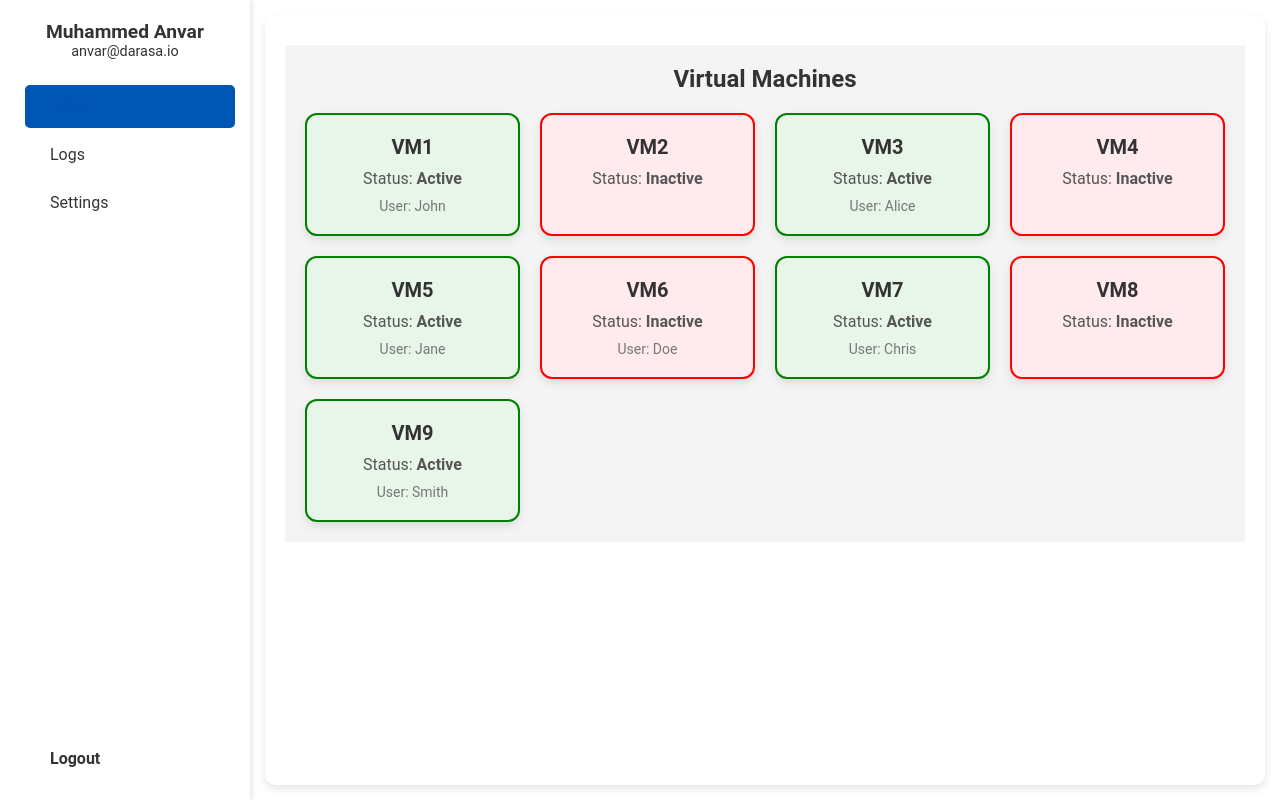
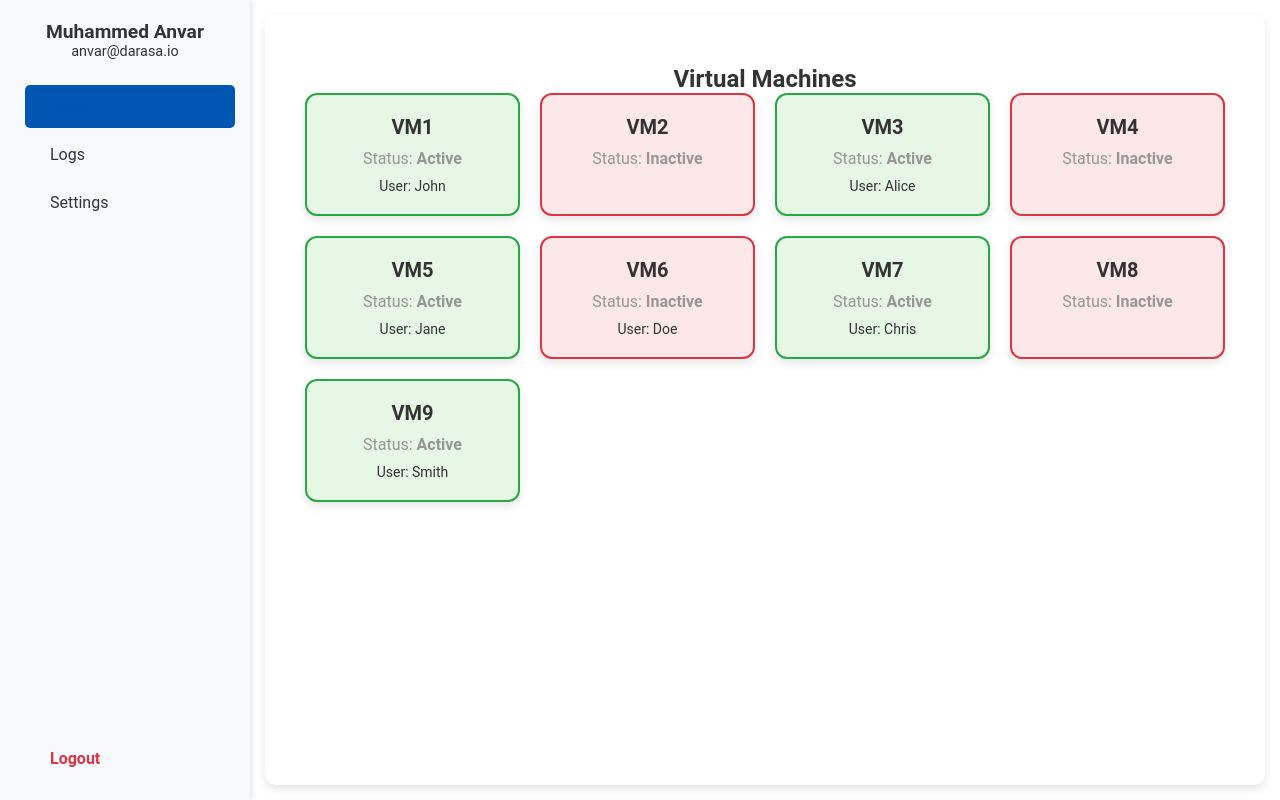
Before and after one commit to sujilagapi/vm-user-management-app, a React (Create React App) app in the folder frontend/: page /dashboard in a window 1280 px wide. Built offline with nearby package versions, Linux system fonts and the light colour scheme.

Commit message:
Fixed the stupidity with index.css

```diff
--- a/frontend/src/components/Login.css
+++ b/frontend/src/components/Login.css
@@ -5,7 +5,7 @@
     align-items: center; /* Vertically center */
     height: 100vh; /* Full viewport height */
     width: 100vw; /* Full viewport width */
-    background-color: var(--background-color); /* Theme-based background */
+    background-color: var(--primary-bg-color); /* Theme-based background */
     box-sizing: border-box; /* Include padding and borders in width/height */
 }
 
@@ -13,7 +13,7 @@
 .login-container {
     max-width: 400px;
     width: 100%;
-    background: var(--container-bg-color); /* Theme-based container background */
+    background: var(--secondary-bg-color); /* Theme-based container background */
     padding: 20px 30px;
     border-radius: 10px;
     box-shadow: 0 4px 8px rgba(0, 0, 0, 0.1);
@@ -34,44 +34,7 @@
     gap: 15px;
 }
 
-/* Input Group Styling */
-.input-group {
-    display: flex;
-    align-items: center;
-    background: var(--input-bg-color);
-    border: 1px solid var(--border-color);
-    border-radius: 5px;
-    padding: 10px;
-}
 
-.input-group .icon {
-    font-size: 1.2rem;
-    color: var(--text-color);
-    margin-right: 10px;
-}
-
-.input-group input {
-    flex: 1;
-    border: none;
-    background: none;
-    outline: none;
-    font-size: 1rem;
-    padding: 5px;
-    color: var(--text-color);
-}
-
-/* Button Styling */
-.login-button {
-    background-color: var(--button-bg-color);
-    color: var(--text-color);
-    font-size: 1rem;
-    font-weight: 600;
-    border: none;
-    border-radius: 5px;
-    padding: 10px;
-    cursor: pointer;
-    transition: background-color 0.3s;
-}
 
 .login-button:hover {
     background-color: var(--button-hover-bg-color);
@@ -86,7 +49,7 @@
 .register-button-link {
     background: none;
     border: none;
-    color: var(--link-color);
+    color: var(--primary-text-color);
     cursor: pointer;
     text-decoration: underline;
     font-size: inherit;
@@ -109,7 +72,7 @@
     border: none;
     cursor: pointer;
     font-size: 1.5rem;
-    color: var(--text-color); /* Theme-based text color */
+    color: var(--primary-text-color); /* Theme-based text color */
     outline: none;
     transition: transform 0.3s ease;
 }
--- a/frontend/src/components/Sidebar.css
+++ b/frontend/src/components/Sidebar.css
@@ -1,7 +1,7 @@
 .sidebar {
     width: 250px;
-    background-color: var(--container-bg-color); /* Dynamic background color */
-    color: var(--text-color); /* Dynamic text color */
+    background-color: var(--secondary-bg-color); /* Dynamic background color */
+    color: var(--primary-text-color); /* Dynamic text color */
     display: flex;
     flex-direction: column;
     justify-content: space-between; /* Push logout to bottom */
@@ -13,7 +13,7 @@
 .sidebar-title {
     font-size: 24px;
     margin-bottom: 20px;
-    color: var(--text-color);
+    color: var(--primary-text-color);
 }
 
 /* Profile Section */
@@ -27,18 +27,18 @@
     width: 70px;
     height: 70px;
     margin-bottom: 10px;
-    border: 2px solid var(--container-bg-color); /* Dynamic border */
+    border: 2px solid var(--secondary-bg-color); /* Dynamic border */
 }
 
 .profile-section h3 {
     margin: 0;
     font-size: 1.2rem;
-    color: var(--text-color);
+    color: var(--primary-text-color);
 }
 
 .profile-section p {
     font-size: 0.9rem;
-    color: var(--text-color);
+    color: var(--primary-text-color);
 }
 
 .sidebar-menu {
@@ -52,7 +52,7 @@
     cursor: pointer;
     border-radius: 5px;
     transition: background 0.3s ease;
-    color: var(--text-color);
+    color: var(--primary-text-color);
 }
 
 .menu-item:hover {
@@ -108,7 +108,7 @@
     align-items: center;
     padding: 12px 20px;
     margin-top: auto; /* Push to bottom */
-    color: var(--toastify-text-color-error); /* Red for logout */
+    color: var(--error-color); /* Red for logout */
     cursor: pointer;
     border-radius: 5px;
     font-weight: bold;
@@ -118,12 +118,12 @@
 .logout-section .logout-icon {
     margin-right: 10px;
     font-size: 1.2rem;
-    color: var(--toastify-text-color-error);
+    color: var(--primary-text-color);
     transition: color 0.3s ease;
 }
 
 .logout-section:hover {
-    background-color: var(--toastify-text-color-error); /* Red background on hover */
+    background-color: var(--hover-text-color); /* Red background on hover */
     color: #fff; /* White text color */
 }
 
--- a/frontend/src/components/VMList.css
+++ b/frontend/src/components/VMList.css
@@ -2,7 +2,7 @@
 .vm-container {
     padding: 20px;
     margin-top: 10px; /* Adjust spacing to move the section upwards */
-    background-color: var(--background-color);
+    background-color: var(--primary-bg-color);
 }
 
 /* Header for Virtual Machines Section */
@@ -10,8 +10,7 @@
     margin: 0;
     font-size: 24px;
     font-weight: bold;
-    color: var(--text-color);
-    margin-bottom: 20px; /* Spacing between header and grid */
+    color: var(--primary-text-color);
     text-align: center; /* Center align the header */
 }
 
@@ -25,7 +24,7 @@
 
 /* Individual VM Card Styling */
 .vm-card {
-    background-color: var(--container-bg-color);
+    background-color: var(--secondary-bg-color);
     border-radius: 12px;
     box-shadow: 0 4px 10px rgba(0, 0, 0, 0.1);
     padding: 20px;
@@ -55,17 +54,17 @@
     margin: 0;
     font-size: 20px;
     font-weight: bold;
-    color: var(--text-color);
+    color: var(--primary-text-color);
 }
 
 .vm-status {
     margin: 10px 0;
     font-size: 16px;
-    color: var(--text-color-secondary);
+    color: var(--secondary-text-color);
 }
 
 .vm-user {
     font-size: 14px;
-    color: var(--text-muted-color);
+    color: var(--primary-text-color);
     margin-top: 10px;
 }
--- a/frontend/src/index.css
+++ b/frontend/src/index.css
@@ -5,72 +5,124 @@
   box-sizing: border-box;
 }
 :root {
-  --background-color-light: #f4f4f4;
-  --text-color-light: #333;
-  --container-bg-color-light: #ffffff;
-  --input-bg-color-light: #f9f9f9;
-  --border-color-light: #ddd;
-  --button-bg-color-light: #007bff;
-  --button-hover-bg-color-light: #0056b3;
-  --link-color-light: #007bff;
-
-  --background-color-dark: #121212;
-  --text-color-dark: #f4f4f4;
-  --container-bg-color-dark: #1e1e1e;
-  --input-bg-color-dark: #333333;
-  --border-color-dark: #444;
-  --button-bg-color-dark: #bb86fc;
-  --button-hover-bg-color-dark: #3700b3;
-  --link-color-dark: #bb86fc;
-  --active-card-bg: #e8f5e9;
-  --inactive-card-bg:  #ffebee;
-  --active-border-color: green;
-  --inactive-border-color: red;
-  --text-color-secondary: #555;
-  --text-muted-color: #777;
-  --logout-button-color : #ff4d4f;
-  --logout-text-color : white;
+  --primary-bg-color: #ffffff; /* Default white background */
+  --secondary-bg-color: #f8f9fa; /* Light gray background */
+  --primary-text-color: #333333; /* Dark text color */
+  --secondary-text-color: #969696; /* Subtle gray text */
+  --highlight-color: #007bff; /* Blue for highlights */
+  --highlight-color-light: #80caff; /* Light Blue for hover or lighter areas */
+  --error-color: #dc3545; /* Red for errors */
+  --hover-bg-color: #0056b3; /* Darker blue for hover */
+  --hover-text-color: #ffffff; /* Hover text color */
+  --accent-color: #007bff; /* Main accent color for buttons/links */
+  --input-bg-color: #ffffff; /* Input background color */
+  --input-border-color: #ccc; /* Input border color */
+  --input-focus-border-color: #007bff; /* Input focus border */
+  --button-bg-color: #007bff; /* Blue background for buttons */
+  --button-hover-bg-color: #0056b3; /* Darker blue for button hover */
+  --active-card-bg: #e6f7e6; /* Light green background for active cards */
+  --active-border-color: #28a745; /* Green border for active cards */
+  --inactive-card-bg: #fce8e8; /* Light red background for inactive cards */
+  --inactive-border-color: #dc3545; /* Red border for inactive cards */
 }
 
 /* Default Theme Variables */
 [data-theme="light"] {
-  --background-color: var(--background-color-light);
-  --text-color: var(--text-color-light);
-  --container-bg-color: var(--container-bg-color-light);
-  --input-bg-color: var(--input-bg-color-light);
-  --border-color: var(--border-color-light);
-  --button-bg-color: var(--button-bg-color-light);
-  --button-hover-bg-color: var(--button-hover-bg-color-light);
-  --link-color: var(--link-color-light);
+  --primary-bg-color: #ffffff; /* Default white background */
+  --secondary-bg-color: #f8f9fa; /* Light gray background */
+  --primary-text-color: #333333; /* Dark text color */
+  --secondary-text-color: #969696; /* Subtle gray text */
+  --highlight-color: #007bff; /* Blue for highlights */
+  --highlight-color-light: #80caff; /* Light Blue for hover or lighter areas */
+  --error-color: #dc3545; /* Red for errors */
+  --hover-bg-color: #0056b3; /* Darker blue for hover */
+  --hover-text-color: #ffffff; /* Hover text color */
+  --accent-color: #007bff; /* Main accent color for buttons/links */
+  --input-bg-color: #ffffff; /* Input background color */
+  --input-border-color: #ccc; /* Input border color */
+  --input-focus-border-color: #007bff; /* Input focus border */
+  --button-bg-color: #007bff; /* Blue background for buttons */
+  --button-hover-bg-color: #0056b3; /* Darker blue for button hover */
+  --active-card-bg: #e6f7e6; /* Light green background for active cards */
+  --active-border-color: #28a745; /* Green border for active cards */
+  --inactive-card-bg: #fce8e8; /* Light red background for inactive cards */
+  --inactive-border-color: #dc3545; /* Red border for inactive cards */
 }
 
 [data-theme="dark"] {
-  --background-color: var(--background-color-dark);
-  --text-color: var(--text-color-dark);
-  --container-bg-color: var(--container-bg-color-dark);
-  --input-bg-color: var(--input-bg-color-dark);
-  --border-color: var(--border-color-dark);
-  --button-bg-color: var(--button-bg-color-dark);
-  --button-hover-bg-color: var(--button-hover-bg-color-dark);
-  --link-color: var(--link-color-dark);
+  --primary-bg-color: #1e1e2f; /* Dark background */
+  --secondary-bg-color: #2a2a40; /* Slightly lighter dark gray for contrast */
+  --primary-text-color: #ffffff; /* Light text color for readability */
+  --secondary-text-color: #b3b3b3; /* Subtle gray for secondary text */
+  --highlight-color: #4f83ff; /* Bright blue for highlights */
+  --highlight-color-light: #8fbaff; /* Softer blue for hover or lighter areas */
+  --error-color: #ff6b6b; /* Bright red for errors */
+  --hover-bg-color: #3a3a5b; /* Darker gray-blue for hover */
+  --hover-text-color: #ffffff; /* Hover text remains white */
+  --accent-color: #4f83ff; /* Main accent color for buttons/links */
+  --input-bg-color: #2a2a40; /* Dark input background */
+  --input-border-color: #444; /* Darker input border color */
+  --input-focus-border-color: #4f83ff; /* Blue input focus border */
+  --button-bg-color: #4f83ff; /* Bright blue for buttons */
+  --button-hover-bg-color: #3a5bb5; /* Darker blue for button hover */
+  --active-card-bg: #2d4a2d; /* Dark green background for active cards */
+  --active-border-color: #57d057; /* Bright green border for active cards */
+  --inactive-card-bg: #4a2d2d; /* Dark red background for inactive cards */
+  --inactive-border-color: #ff6b6b; /* Bright red border for inactive cards */
 }
 
 /* Global Styling */
 /* Global Styling */
 body {
   font-family: 'Poppins', sans-serif;
-  background-color: var(--background-color); /* Theme-based background color */
-  color: var(--text-color); /* Theme-based text color */
-  /*height: 100vh;*/
-  /*width: 100%;*/
+  background-color: var(--primary-bg-color); /* Theme-based background color */
+  color: var(--primary-text-color); /* Theme-based text color */
 }
 
 /* Links */
 a {
-  color: var(--link-color);
+  color: var(--primary-text-color);
   text-decoration: none;
 }
 
 a:hover {
   text-decoration: underline;
 }
+/* Input Group Styling */
+.input-group {
+  display: flex;
+  align-items: center;
+  background: var(--input-bg-color);
+  border: 1px solid var(--primary-text-color);
+  border-radius: 5px;
+  padding: 10px;
+}
+
+.input-group .icon {
+  font-size: 1.2rem;
+  color: var(--secondary-text-color);
+  margin-right: 10px;
+}
+
+.input-group input {
+  flex: 1;
+  border: none;
+  background: none;
+  outline: none;
+  font-size: 1rem;
+  padding: 5px;
+  color: var(--primary-text-color);
+}
+
+/* Button Styling */
+.login-button {
+  background-color: var(--button-bg-color);
+  color: var(--primary-text-color);
+  font-size: 1rem;
+  font-weight: 600;
+  border: none;
+  border-radius: 5px;
+  padding: 10px;
+  cursor: pointer;
+  transition: background-color 0.3s;
+}
```
Also changed, not shown: frontend/src/components/Register.css (+29 -29 lines).
